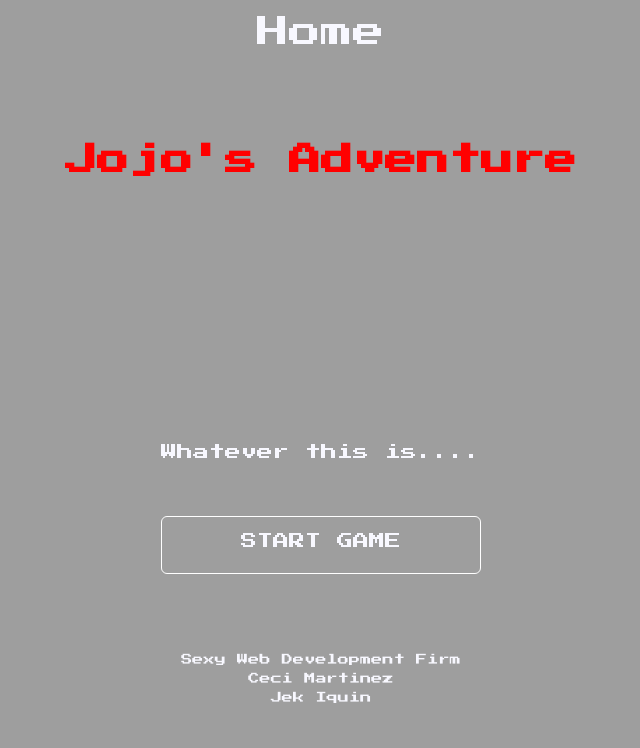
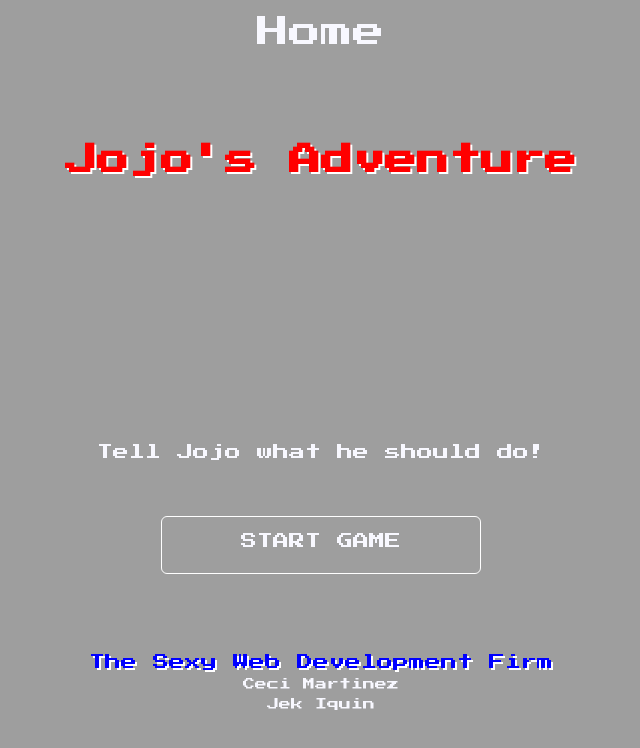
Before and after one commit to jekiquin/team-ceci-jek, a React (Create React App) app in the folder client/: page / in a window 1280 px wide. Shown: the top 748 px of the page, without its empty margins (319-959 px from the left). Built offline with nearby package versions, Linux system fonts and the light colour scheme.

Commit message:
json editted, styling added

```diff
--- a/client/src/pages/HomePage/HomePage.js
+++ b/client/src/pages/HomePage/HomePage.js
@@ -21,17 +21,16 @@ class HomePage  extends Component {
                 {/* <img src="http://localhost:6969/logo/Logo.png" alt="logo" /> */}
                 <h1 className="homepage__heading">Jojo's Adventure</h1>
                 <div className="homepage__jojo"></div>
-                <p>Whatever this is....</p>
+                <p>Tell Jojo what he should do!</p>
                 <Link className="homepage__start" to='/story'>
                     <p className="homepage__start-button">START GAME</p>
                     <p className="homepage__start-seriously">SERIOUSLY?</p>
                 </Link>
                 <div className="homepage__authors">
-                    <p>Sexy Web Development Firm</p>
+                    <p className="homepage__firm">The Sexy Web Development Firm</p>
                     <p className="homepage__author">Ceci Martinez</p>
                     <p className="homepage__author">Jek Iquin</p>
                 </div>
-
             </main>
         )
     }
--- a/client/src/pages/HomePage/HomePage.scss
+++ b/client/src/pages/HomePage/HomePage.scss
@@ -10,6 +10,7 @@
     &__heading {
         margin-top: 5rem;
         color: red;
+        text-shadow: 2px 2px white;
     }
 
     &__jojo {
@@ -53,5 +54,12 @@
         text-align: center;
         font-size: 0.7rem;
         margin-top: 5rem;
+        font-size: .75rem;
+    }
+
+    &__firm {
+        color: blue;
+        font-size: 1rem;
+        text-shadow: 2px 2px white;
     }
 }
--- a/client/src/pages/StoryPage/StoryPage.js
+++ b/client/src/pages/StoryPage/StoryPage.js
@@ -20,7 +20,7 @@ class StoryPage extends Component {
 
     componentDidMount() {
         this.background.play();
-        this.background.volume = 0.005;    // 0.005
+        this.background.volume = 0.005;
         this.gameWin.volume = 0.01;
         this.gameOver.volume = 0.01;
         this.background.loop = true;
@@ -58,7 +58,6 @@ class StoryPage extends Component {
             this.gameOver.pause();
             this.gameWin.pause();
         }
-
     }
 
     componentWillUnmount() {
@@ -86,7 +85,7 @@ class StoryPage extends Component {
     }
 
     render() {
-        const {storyLine, animationRun} = this.state;
+        const {storyLine, animationRun, isEnd} = this.state;
         const storylineHide = animationRun ? 'story-container__storyline--hide' : '';
 
         return !storyLine ? <h1>Loading...</h1> :
@@ -96,12 +95,11 @@ class StoryPage extends Component {
                 <div className={`story-container__storyline  ${storylineHide}`}>
                     <div className="story-container__text-container">
                         <p className="story-container__text">{storyLine.storyline}</p>
-                        <p className="story-container__text story-container__question">What should Jojo do next?</p>
+                        {!isEnd && <p className="story-container__text story-container__question">What should Jojo do next?</p>}
                     </div>
-                    <div>
+                    <div className="story-container__buttons">
                         {this.optionsLink()}
                     </div>
-
                 </div>
             </main> )
     }
--- a/client/src/pages/StoryPage/StoryPage.scss
+++ b/client/src/pages/StoryPage/StoryPage.scss
@@ -2,8 +2,6 @@
 
 .story-container{
     padding: 1rem;
-
-
 
     &__storyline {
         border: 1px solid $accent-color;
@@ -16,6 +14,7 @@
         transition: all 1s ease-in-out;
         display: flex;
         flex-direction: row;
+        justify-content: space-between;
 
         &--hide {
             height: 0;
@@ -48,6 +47,7 @@
     &__heading {
         text-align: center;
         color: red;
+        text-shadow: 2px 2px white;
     }
 
     &__question {
@@ -59,4 +59,9 @@
         margin: 1rem;
     }
 
+    &__buttons {
+        width: 35%;
+        flex-shrink: 0;
+    }
+
 }
```
Also changed, not shown: 1 other file (tests, documents, lock files or other folders).
